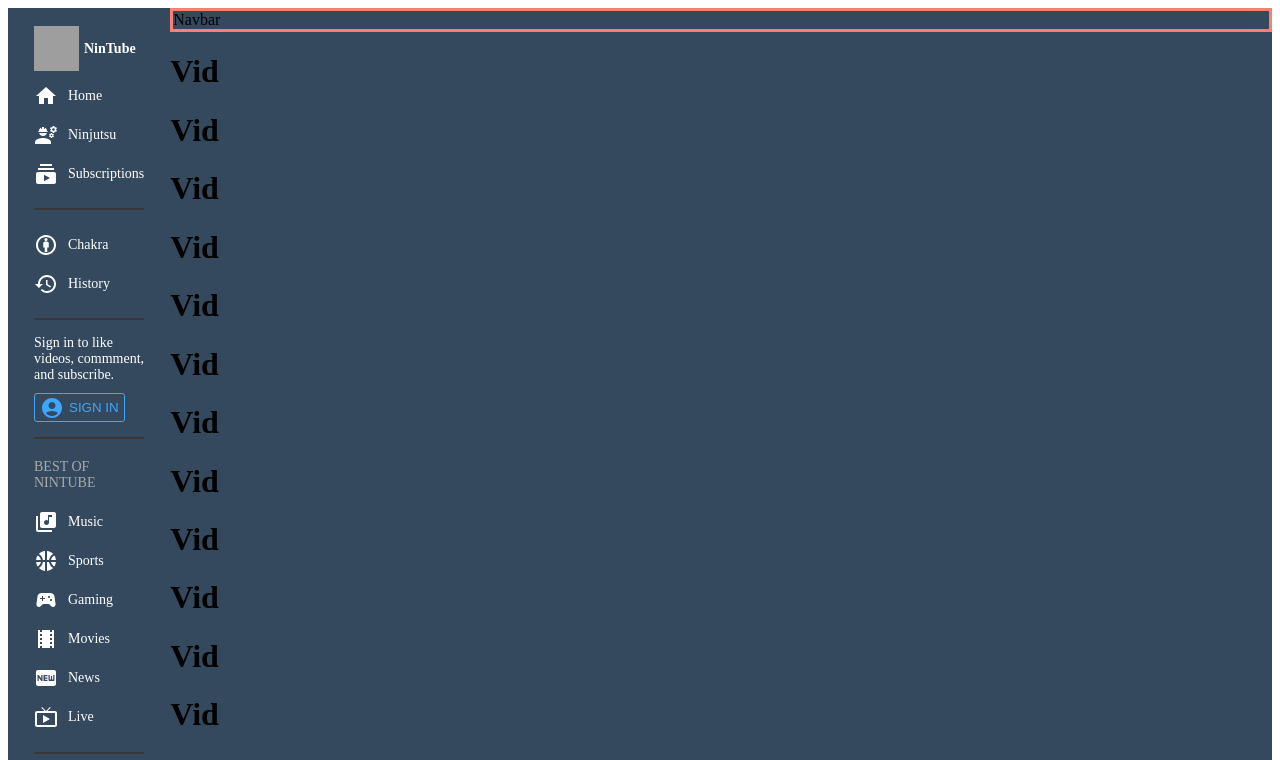
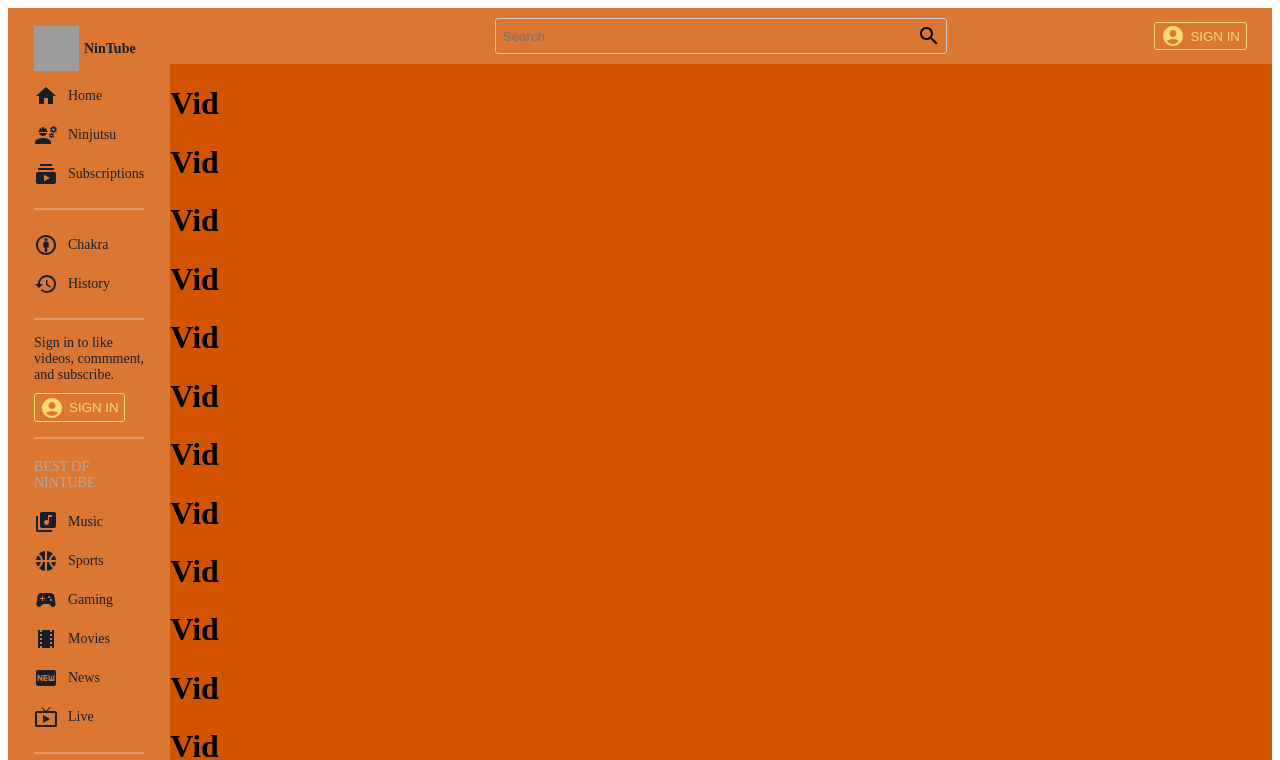
Before and after one commit to minshantt/NinTube-Client, a React (Create React App) app: page / in a window 1280 px wide. Shown: the top 760 px of the page. Built offline with nearby package versions, Linux system fonts and the light colour scheme; grey boxes are pictures that could not be loaded.

Commit message:
add_SearchBar

```diff
--- a/src/App.js
+++ b/src/App.js
@@ -3,7 +3,7 @@ import styled, { ThemeProvider } from 'styled-components';
 import Menu from './components/Menu';
 import Navbar from './components/Navbar';
 import VideoCard from './components/VideoCard';
-import { darkTheme, lightTheme } from './utils/theme';
+import { narutoTheme, sasukeTheme } from './utils/Theme';
 const Container = styled.div`
   display: flex;
   background-color: ${({ theme }) => theme.bg};
@@ -16,11 +16,11 @@ const Main = styled.div`
 const Wrapper = styled.div``;
 
 function App() {
-  const [darkMode, setDarkMode] = useState(true);
+  const [ninTheme, setNinTheme] = useState(true);
   return (
-    <ThemeProvider theme={darkMode ? darkTheme : lightTheme}>
+    <ThemeProvider theme={ninTheme ? narutoTheme : sasukeTheme}>
       <Container>
-        <Menu darkMode={darkMode} setDarkMode={setDarkMode} />
+        <Menu theme={ninTheme} setTheme={setNinTheme} />
         <Main>
           <Navbar />
           <Wrapper>
--- a/src/components/Menu.jsx
+++ b/src/components/Menu.jsx
@@ -20,7 +20,7 @@ import AccountCircleIcon from '@mui/icons-material/AccountCircle';
 const Container = styled.div`
   flex: 1;
   height: 120vh;
-  background-color: ${({ theme }) => theme.bg};
+  background-color: ${({ theme }) => theme.bgBar};
   color: ${({ theme }) => theme.text};
   font-size: 14px;
   position: sticky;
@@ -63,8 +63,8 @@ const SignInButton = styled.button`
   display: flex;
   gap: 5px;
   align-items: center;
-  border: 1px solid #3ea6ff;
-  color: #3ea6ff;
+  border: 1px solid ${({ theme }) => theme.signIn};
+  color: ${({ theme }) => theme.signIn};
   border-radius: 3px;
   font-weight: 500;
   margin-top: 10px;
@@ -78,7 +78,7 @@ const BestOf = styled.h2`
   margin-top: 20px;
 `;
 
-const Menu = ({ darkMode, setDarkMode }) => {
+const Menu = ({ theme, setTheme }) => {
   return (
     <Container>
       <Wrapper>
@@ -155,7 +155,7 @@ const Menu = ({ darkMode, setDarkMode }) => {
           <HelpIcon />
           Help
         </Item>
-        <Item onClick={() => setDarkMode(!darkMode)}>
+        <Item onClick={() => setTheme(!theme)}>
           <SettingsBrightnessIcon />
           Light Mode
         </Item>
--- a/src/components/Navbar.jsx
+++ b/src/components/Navbar.jsx
@@ -1,12 +1,67 @@
 import React from 'react';
 import styled from 'styled-components';
+import SearchOutlinedIcon from '@mui/icons-material/SearchOutlined';
+import AccountCircleIcon from '@mui/icons-material/AccountCircle';
 
 const Container = styled.div`
-  border: 3px solid salmon;
+  position: sticky;
+  top: 0;
+  background-color: ${({ theme }) => theme.bgBar};
+  height: 56px;
+`;
+
+const Wrapper = styled.div`
+  display: flex;
+  align-items: center;
+  height: 100%;
+  padding: 0px 25px;
+  justify-content: flex-end;
+  position: relative;
+`;
+
+const Search = styled.div`
+  display: flex;
+  width: 40%;
+  position: absolute;
+  left: 0px;
+  right: 0px;
+  margin: auto;
+  justify-content: space-between;
+  padding: 5px;
+  border-radius: 3px;
+  border: 1px solid #ccc;
+`;
+const SeachInput = styled.input`
+  border: none;
+  background-color: transparent;
+`;
+const SignInButton = styled.button`
+  display: flex;
+  align-items: center;
+  background-color: transparent;
+  gap: 5px;
+  border: 1px solid ${({ theme }) => theme.signIn};
+  color: ${({ theme }) => theme.signIn};
+  border-radius: 3px;
+  font-weight: 500;
+  cursor: pointer;
 `;
 
 const Navbar = () => {
-  return <Container>Navbar</Container>;
+  return (
+    <Container>
+      <Wrapper>
+        <Search>
+          <SeachInput placeholder='Search' />
+          <SearchOutlinedIcon />
+        </Search>
+        <SignInButton>
+          <AccountCircleIcon />
+          SIGN IN
+        </SignInButton>
+      </Wrapper>
+    </Container>
+  );
 };
 
 export default Navbar;
--- a/src/utils/theme.jsx
+++ b/src/utils/theme.jsx
@@ -1,14 +1,16 @@
-export const darkTheme = {
-  bg: '#34495e',
-  bgBar: '#202020',
-  text: 'white',
-  textSoft: '#aaaaaa',
-  mainSoft: '#373737',
+export const narutoTheme = {
+  bg: '#d35400',
+  bgBar: '#dc7633',
+  text: '#17202a',
+  textSoft: '#273746',
+  mainSoft: '#e59866',
+  signIn: '#f7dc6f',
 };
-export const lightTheme = {
-  bg: '#dc7633',
-  bgBar: 'white',
-  text: '#1c2833',
-  textSoft: '#212f3c',
-  mainSoft: '#e59866',
+export const sasukeTheme = {
+  bg: '#1b2631',
+  bgBar: '#212f3c',
+  text: '#f7f9f9',
+  textSoft: '#f0f3f4',
+  mainSoft: '#283747',
+  signIn: '#3ea6ff',
 };
```
